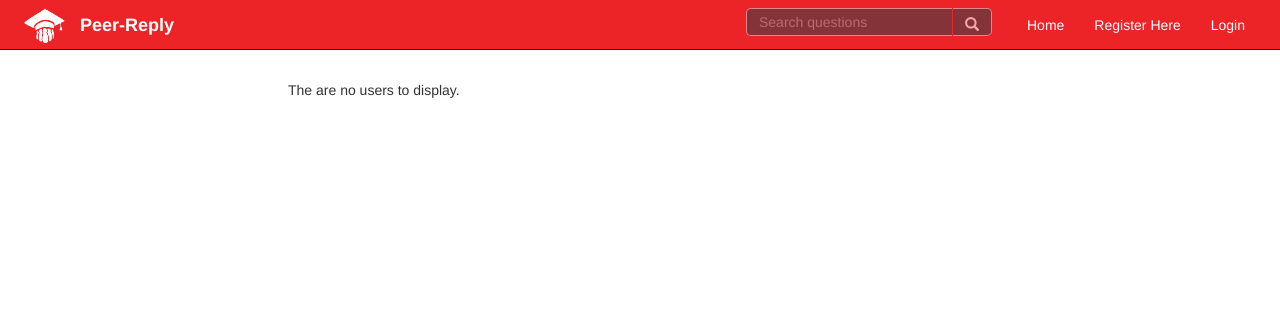
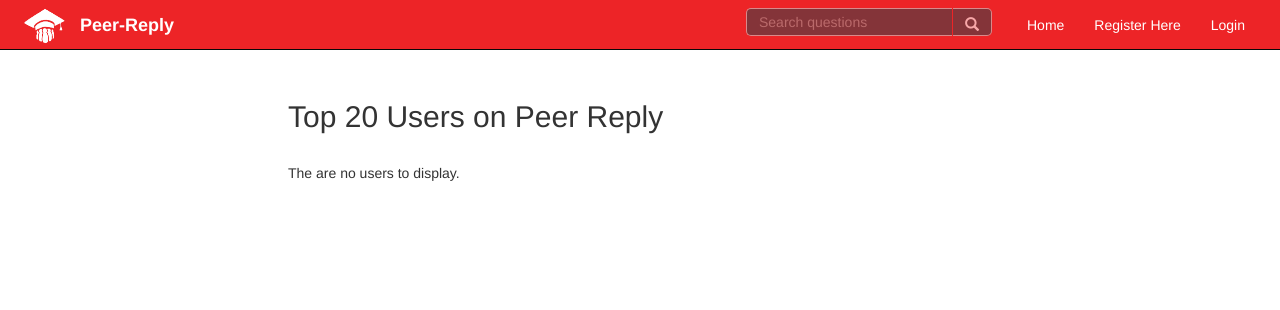
Before and after one commit to 2094131h/peer_reply, a Django app: page /peer_reply/users/ in a window 1280 px wide. Shown: the top 310 px of the page. Run offline with Django 3.2, Linux system fonts and the light colour scheme; some libraries are stand-ins or nearby versions.

Commit message:
changed order of top quizzes and added message to left_block

```diff
--- a/peer_reply_project/peer_reply/views.py
+++ b/peer_reply_project/peer_reply/views.py
@@ -16,7 +16,6 @@ import datetime
 import json
 from django.templatetags.static import static
 from django.core.paginator import Paginator, EmptyPage, PageNotAnInteger
-
 from datetime import datetime
 import operator
 
@@ -54,7 +53,7 @@ def index(request):
     questions = paginator.page(1)
 
     context_dict['questions'] = questions
-    context_dict['top_quizzes'] = Quiz.objects.all().order_by('likes')[:5]
+    context_dict['top_quizzes'] = Quiz.objects.all().order_by('-likes')[:5]
     context_dict['paginator'] = paginator
     return render(request, 'peer_reply/index.html', context_dict)
 
@@ -157,7 +156,7 @@ def course(request, course_name_slug):
         context_dict['course'] = cur_course
         context_dict['universities'] = University.objects.order_by('-name')[:1]
         context_dict['questions'] = Question.objects.all().filter(course=cur_course).order_by('-views')[:10]
-        context_dict['top_quizzes'] = Quiz.objects.filter(course=cur_course).order_by('likes')[:5]
+        context_dict['top_quizzes'] = Quiz.objects.filter(course=cur_course).order_by('-likes')[:5]
     except Course.DoesNotExist:
         # We get here if we didn't find the specified category.
         # Don't do anything - the template displays the "no category" message for us.
@@ -557,7 +556,16 @@ def quiz(request, quiz_name_slug):
                 answer = question.quizanswer_set.get(answer_string=request.POST[question.question_string])
                 if answer.correct_answer:
                     points = points + 1
+
+            universities = University.objects.order_by('-name')[:1]
+            university = University.objects.get(slug='university-of-glasgow')
+            school_list = School.objects.all().filter(university=university).order_by('-name')
+            context_dict['schools'] = school_list
+            context_dict['universities'] = universities
+            levels = LevelName.objects.all().order_by('name')
+            context_dict['levels'] = levels
         context_dict['points'] = points
+
         return render(request, 'peer_reply/quiz_results.html', context_dict)
 
     else:
@@ -655,7 +663,7 @@ def add_quiz_question(request, quiz_name_slug):
 def change_password(request):
     return password_change(request, post_change_redirect='/peer_reply/profile.html')
 
-@login_required
+
 def profile(request, username):
     if request.method == 'POST':
         form = UserProfileForm(request.POST, instance=request.user)
--- a/peer_reply_project/static/css/mikestyle.css
+++ b/peer_reply_project/static/css/mikestyle.css
@@ -32,6 +32,7 @@ border-color:lightblue;
 margin-left: auto;
 margin-right: auto;
 width: 50%;
+float:left;
 }
 .profile_picture{
 right:30px;
--- a/peer_reply_project/static/css/mystyle.css
+++ b/peer_reply_project/static/css/mystyle.css
@@ -83,11 +83,11 @@ width:60%;
 color:white;
 }
 #post-links{
-left:80%;
+left:70%;
 top:50px;
 position:absolute;
 display:inline-block;
-width:250px;
+width:350px;
 }
 #left-block{
 margin-top:50px;
@@ -362,9 +362,11 @@ margin-left:10%;
 }
 
 #quiz{
-background-color:white;
+background-color:#F5F5F5;
 padding:20px;
+vertical-align:center;
 }
+
 hr{
 height:5px;
 }
--- a/peer_reply_project/templates/peer_reply/questions.html
+++ b/peer_reply_project/templates/peer_reply/questions.html
@@ -19,8 +19,8 @@
                 </a>
             <div class="question_link_username">{{ question.user.username }}</div>
             <div class="question_link_views">Views:{{ question.views }}</div>
-            <div class="question_link_answers">Answers: {{ question.answer_set.count }}</div>
-            <div class="question_link_posted">Posted: {{ question.created }}</div>
+            <div class="question_link_answers">Answers:{{ question.answer_set.count }}</div>
+            <div class="question_link_posted">Posted:{{ question.created }}</div>
             <input type="hidden" value="{{ question.id }}">
             <!--<div>Modified: {{ question.modified }}</div>-->
         </div>
--- a/peer_reply_project/templates/peer_reply/quiz.html
+++ b/peer_reply_project/templates/peer_reply/quiz.html
@@ -9,6 +9,7 @@
 
 {% block body_block %}
 <div id="quiz">
+    <div id="quiz-inner">
            {% if quiz %}
              <h2>{{ quiz.name }}</h2>{{ likes }} {% if likes == 1 %} like. {% else %} likes. {% endif %}
              <form action='/peer_reply/quiz/{{ quiz.slug }}/quiz_results/' method = "POST">
@@ -26,5 +27,6 @@
            {% else %}
               <p>The requested quiz does not exist.</p>
            {% endif %}
+        </div>
 </div>
 {% endblock %}
--- a/peer_reply_project/templates/peer_reply/users.html
+++ b/peer_reply_project/templates/peer_reply/users.html
@@ -8,12 +8,13 @@
 {% endif %}
 
 {% block body_block %}
-<div>
+<h2>Top 20 Users on Peer Reply</h2>
+               <br/>
+<div id="users">
            {% if users %}
-             <h2>Top 20 Users on Peer Reply</h2>
-               <br/>{% for user in users %}
+             {% for user in users %}
                    <div class='user_profile'>
-				   <a href="/peer_reply/profile/{{ user }}"><img src="/media/{{ user.picture }}" height="100" width="100" border="1" class="profile_picture"</img></a>
+				   <a href="/peer_reply/profile/{{ user }}"><img src="/media/{{ user.picture }}" height="100" width="100" border="1" class="profile_picture"/></a>
 				   <a href="{% url 'profile' user %}">{{ user }}</a>
 
 				        <ol><b>Best Answers:</b> {{ user.no_best_answers }}<br>
```
Also changed, not shown: peer_reply_project/templates/peer_reply/left_block.html (+8 -2 lines).
